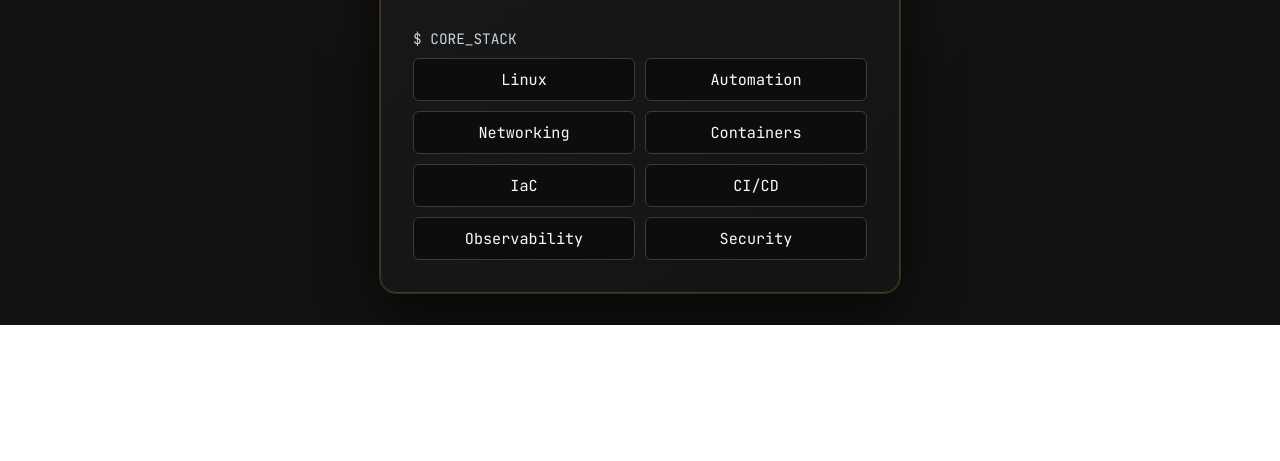
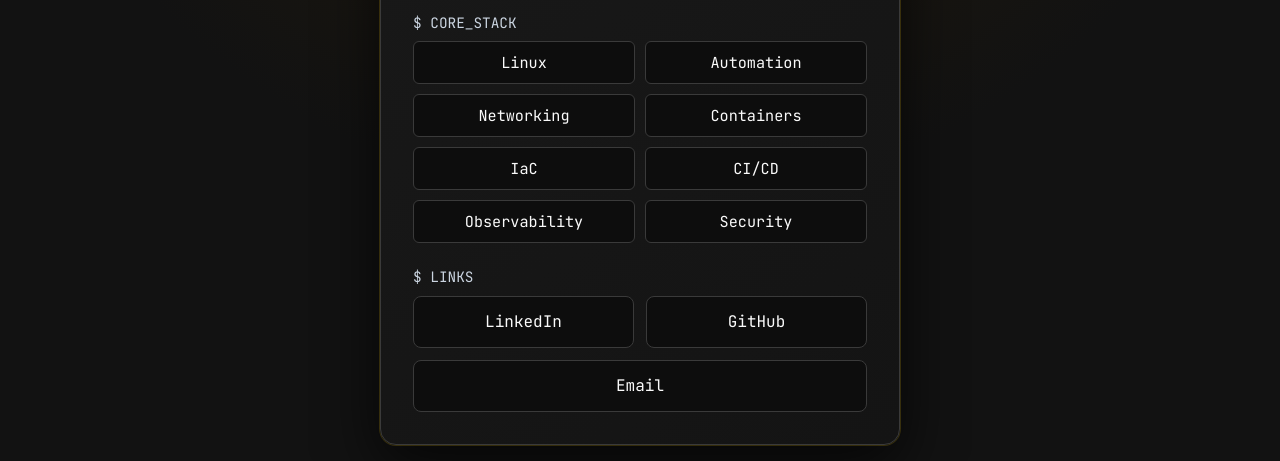
Before and after one commit to nyxatrum/nyxatrum-card, a plain HTML site: page index.html in a window 1280 px wide. Shown: the part 475-936 px from the top of the page. Before the commit the page ends 800 px from the top, so only its background shows below. Drawn offline with Linux system fonts and the light colour scheme.

Commit message:
add social links section with icons and hover effects

```diff
--- a/index.html
+++ b/index.html
@@ -1,11 +1,10 @@
+<!-- FULL FILE -->
 <!DOCTYPE html>
 <html lang="en">
 <head>
   <meta charset="UTF-8">
   <title>Nikolaos Dimitriou</title>
-
   <meta name="viewport" content="width=device-width, initial-scale=1.0">
-
   <meta name="description" content="Nikolaos Dimitriou - Linux Systems, Automation & DevOps">
 
   <meta property="og:title" content="Nikolaos Dimitriou">
@@ -21,7 +20,6 @@
 
   <link rel="preconnect" href="https://fonts.googleapis.com">
   <link rel="preconnect" href="https://fonts.gstatic.com" crossorigin>
-
   <link href="https://fonts.googleapis.com/css2?family=JetBrains+Mono:wght@400;500;700&display=swap" rel="stylesheet">
 
   <link rel="stylesheet" href="./styles.css">
@@ -31,9 +29,8 @@
   <main class="card">
 
     <header class="header">
-
-      <div class="status" aria-label="System status: online">
-        <div class="dot" aria-hidden="true"></div>
+      <div class="status">
+        <div class="dot"></div>
         <span>online · uptime 99.99%</span>
       </div>
 
@@ -46,22 +43,37 @@
       <p class="role">
         Linux Systems &amp; Automation | DevOps | IoT / Edge Systems
       </p>
-
     </header>
 
-    <section class="section" aria-labelledby="skills-title">
-      <div class="section-title terminal-title" id="skills-title">$ core_stack</div>
+    <!-- Skills -->
+    <section class="section">
+      <div class="section-title">$ core_stack</div>
+      <div class="skills">
+        <div class="skill">Linux</div>
+        <div class="skill">Automation</div>
+        <div class="skill">Networking</div>
+        <div class="skill">Containers</div>
+        <div class="skill">IaC</div>
+        <div class="skill">CI/CD</div>
+        <div class="skill">Observability</div>
+        <div class="skill">Security</div>
+      </div>
+    </section>
 
-      <div class="skills" role="list">
-        <div class="skill" role="listitem">Linux</div>
-        <div class="skill" role="listitem">Automation</div>
-        <div class="skill" role="listitem">Networking</div>
-        <div class="skill" role="listitem">Containers</div>
-        <div class="skill" role="listitem">IaC</div>
-        <div class="skill" role="listitem">CI/CD</div>
-        <div class="skill" role="listitem">Observability</div>
-        <div class="skill" role="listitem">Security</div>
-      </div>
+    <!-- Links -->
+    <section class="section">
+      <div class="section-title">$ links</div>
+      <nav class="links">
+        <a href="https://www.linkedin.com/in/ngdimitriou" target="_blank" rel="noopener noreferrer">
+          <span>LinkedIn</span>
+        </a>
+        <a href="https://github.com/nyxatrum" target="_blank" rel="noopener noreferrer">
+          <span>GitHub</span>
+        </a>
+        <a href="mailto:ngdimitriou@proton.me" class="link-full">
+          <span>Email</span>
+        </a>
+      </nav>
     </section>
 
   </main>
--- a/styles.css
+++ b/styles.css
@@ -133,3 +133,55 @@
   text-align: center;
   color: var(--text);
 }
+
+/* Links */
+
+.links {
+  display: grid;
+  grid-template-columns: repeat(2, 1fr);
+  gap: 12px;
+}
+
+.links a {
+  display: flex;
+  align-items: center;
+  justify-content: center;
+  gap: 10px;
+
+  text-decoration: none;
+  color: var(--text);
+
+  padding: 0.9rem;
+  border: 1px solid var(--border);
+  border-radius: 8px;
+  background: #0d0d0d;
+
+  font-size: 1rem;
+
+  transition: border-color 0.2s ease,
+              color 0.2s ease,
+              transform 0.2s ease,
+              box-shadow 0.2s ease;
+}
+
+.links a:hover {
+  border-color: var(--accent);
+  color: var(--accent);
+  transform: translateY(-2px);
+  box-shadow: 0 4px 16px var(--accent-glow);
+}
+
+.links a:focus-visible {
+  outline: 2px solid var(--accent);
+  outline-offset: 3px;
+}
+
+.link-full {
+  grid-column: 1 / -1;
+}
+
+.icon svg {
+  width: 18px;
+  height: 18px;
+  fill: currentColor;
+}
```
